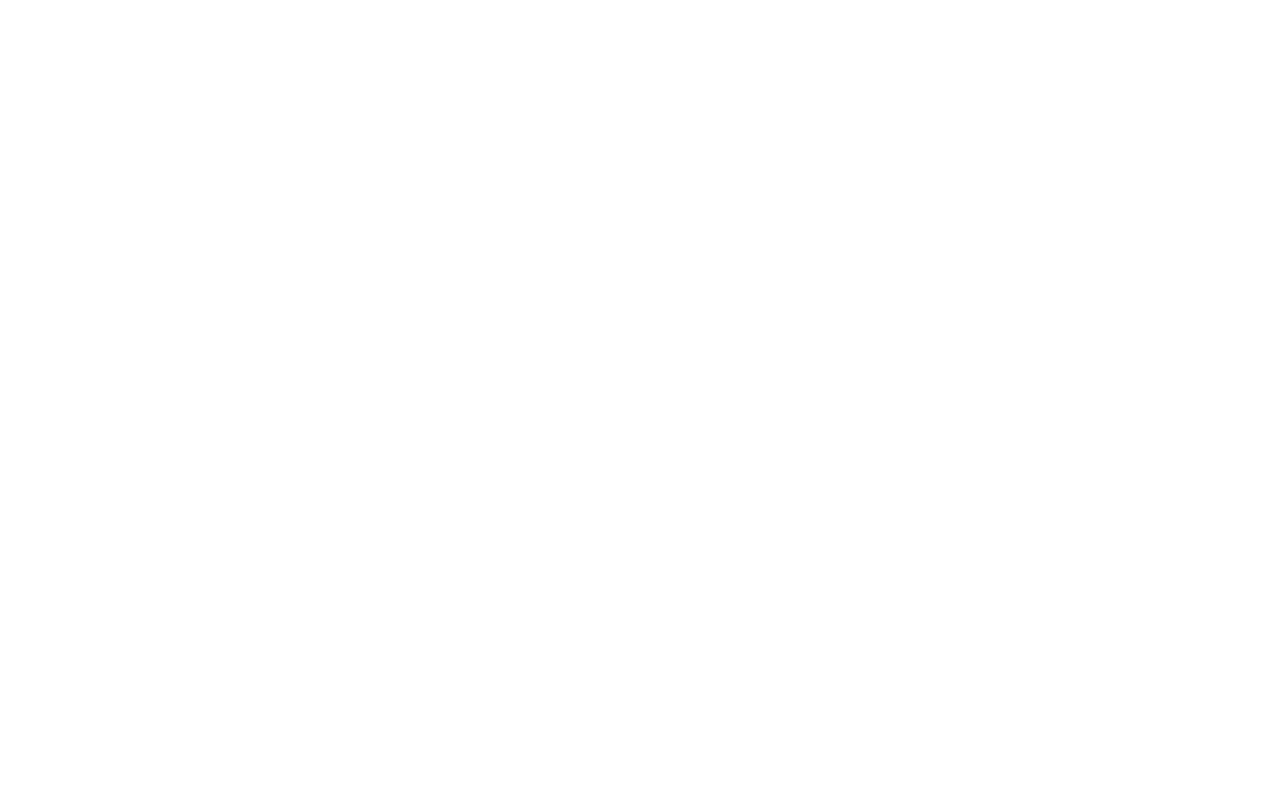
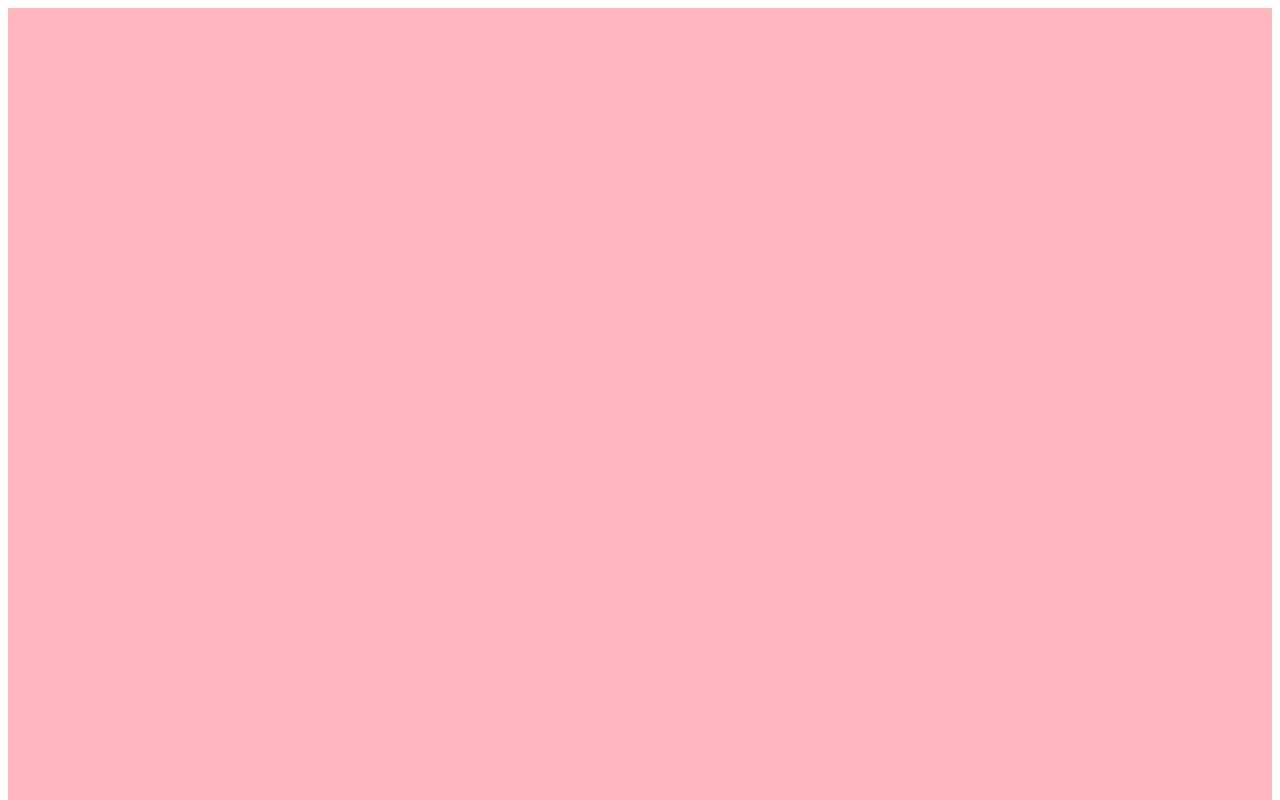
Before and after one commit to maciekgrzybek/react-scrolling-progress, a React app: page / in a window 1280 px wide. Shown: the top 800 px of the page. Built offline with nearby package versions, Linux system fonts and the light colour scheme; the HTML template or start-up script is replaced by a standard one.

Commit message:
Update example

```diff
--- a/src/index.jsx
+++ b/src/index.jsx
@@ -6,6 +6,12 @@
 
 render(
   (
+    <div style={{
+      height: 3000,
+      background: 'lightpink',
+    }}>
     <ScrollProgress />
+    </div>
+
   ), root,
 );
```
